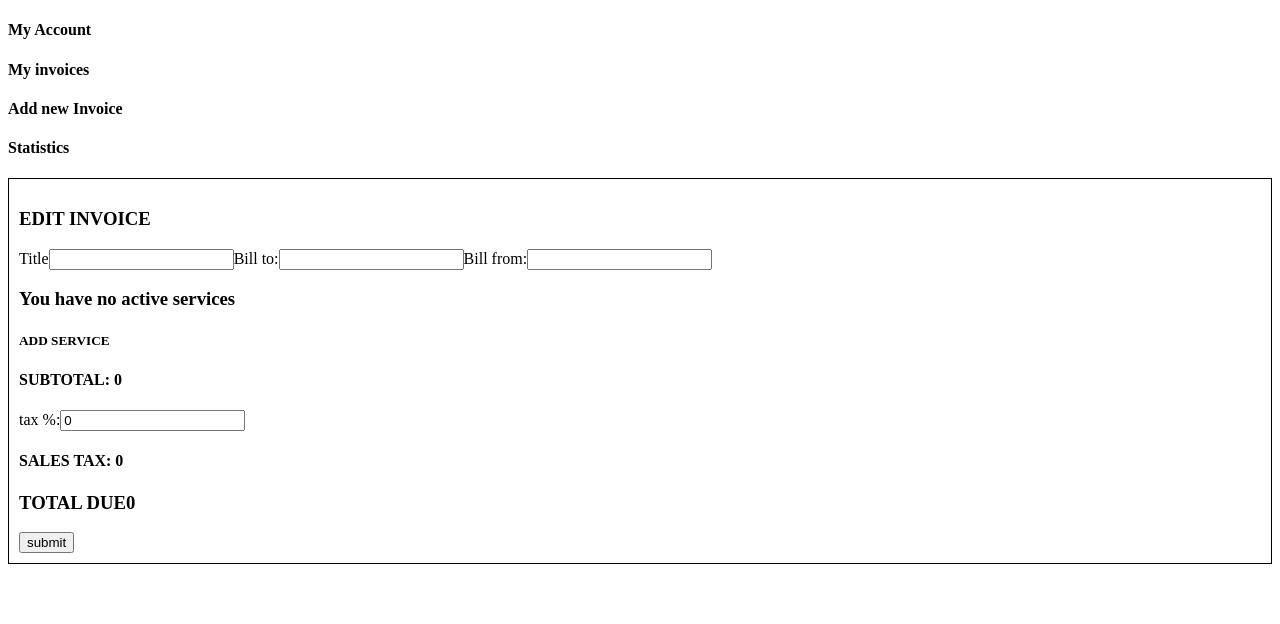
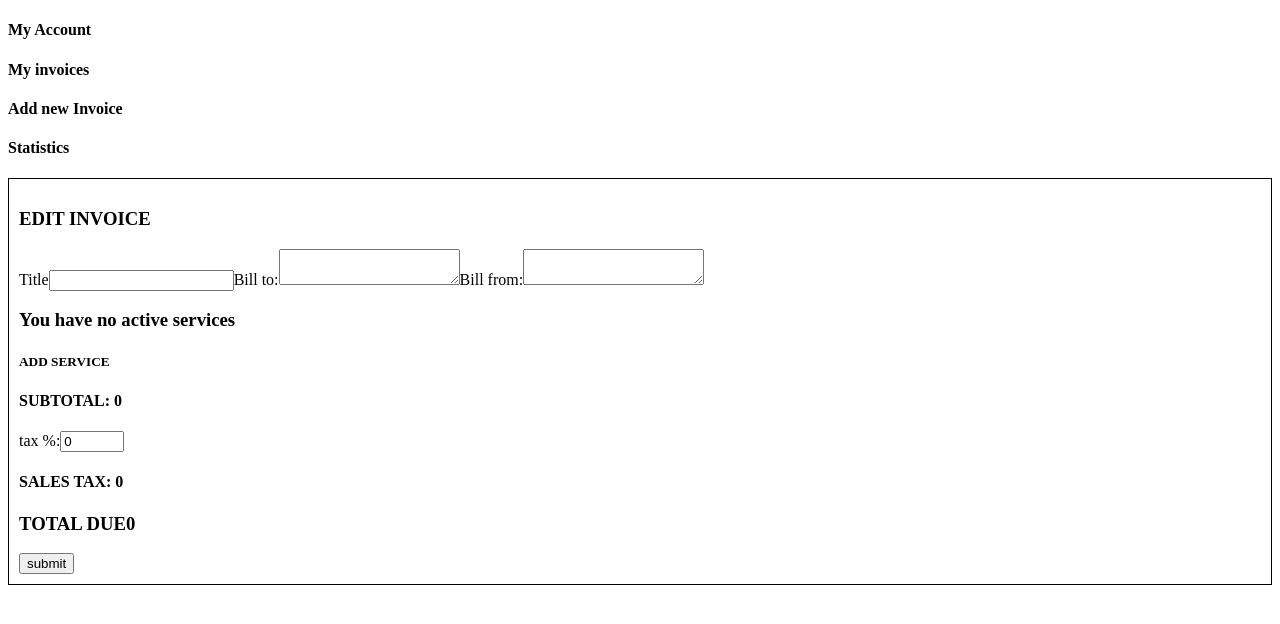
Before and after one commit to polon59/JS-PDF-Invoices-generator, a React (Create React App) app in the folder public/application/: page / in a window 1280 px wide. Both pictures are taken after a click on the element "Add new Invoice". Shown: the top 624 px of the page. Built offline with nearby package versions, Linux system fonts and the light colour scheme.

Commit message:
Change input field to 'textarea' in 'EditInvoice' JSX rendered content

```diff
--- a/public/application/src/EditInvoice.js
+++ b/public/application/src/EditInvoice.js
@@ -32,13 +32,13 @@ class EditInvoice extends Component{
                         <label htmlFor="title">Title</label>
                         <input type="text" id="title" value={this.props.invoiceToEdit.title} onChange={this.handleChange}/>
                         <label htmlFor="title">Bill to:</label>
-                        <input type="text" id="billTo" value={this.props.invoiceToEdit.billTo} onChange={this.handleChange}/>
+                        <textarea id="billTo" value={this.props.invoiceToEdit.billTo} onChange={this.handleChange}/>
                         <label htmlFor="title">Bill from:</label>
-                        <input type="text" id="billFrom" value={this.props.invoiceToEdit.billFrom} onChange={this.handleChange}/>
+                        <textarea id="billFrom" value={this.props.invoiceToEdit.billFrom} onChange={this.handleChange}/>
                         <Services handleServiceDelete={this.handleServiceDelete} calculateSubTotal={this.props.calculateSubTotal} handleChange={this.handleChange} addService={this.props.addService} services={this.props.invoiceToEdit.services}/>
                         <h4>SUBTOTAL: {this.props.invoiceToEdit.subTotal}</h4>
                         <label htmlFor="title">tax %:</label>
-                        <input type="text" id="salesTax" value={this.props.invoiceToEdit.salesTax} onChange={this.handleChange}/>
+                        <input type="number" min="0" max="100" id="salesTax" value={this.props.invoiceToEdit.salesTax} onChange={this.handleChange}/>
                         <h4>SALES TAX: {this.props.invoiceToEdit.salesTaxVal}</h4>
                         <h3>TOTAL DUE{this.props.invoiceToEdit.totalDue}</h3>
                         <input type="submit" value="submit"/>
```
